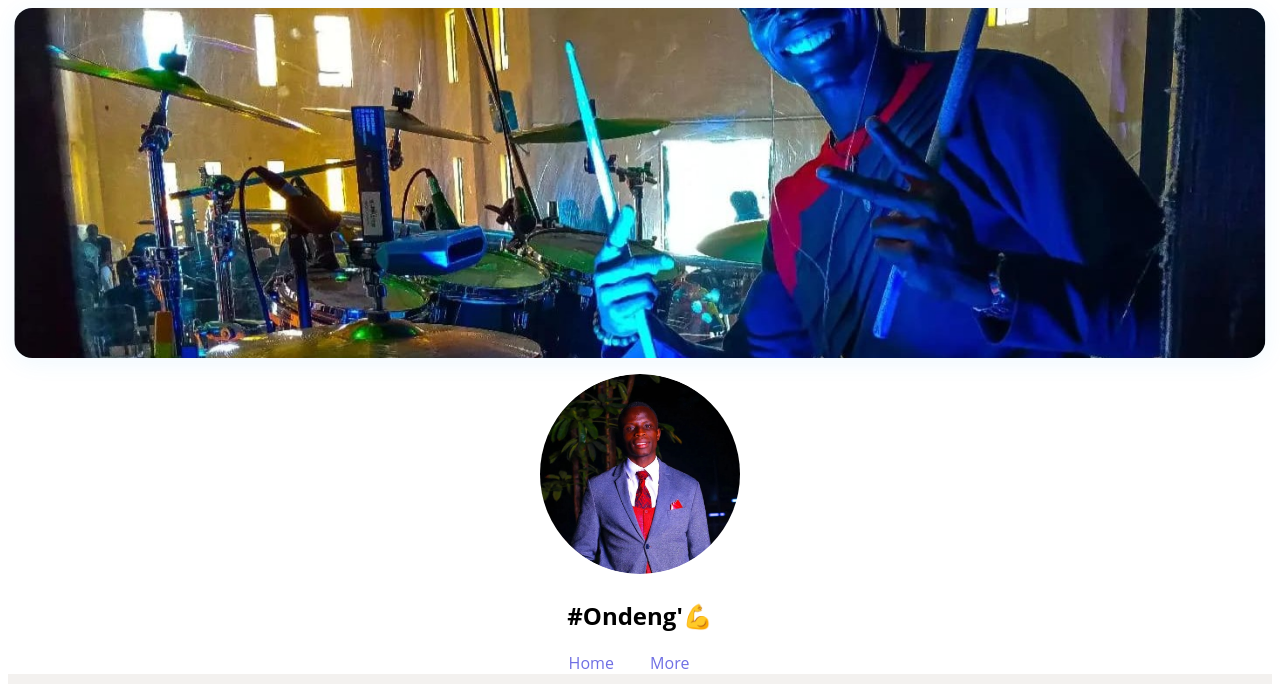
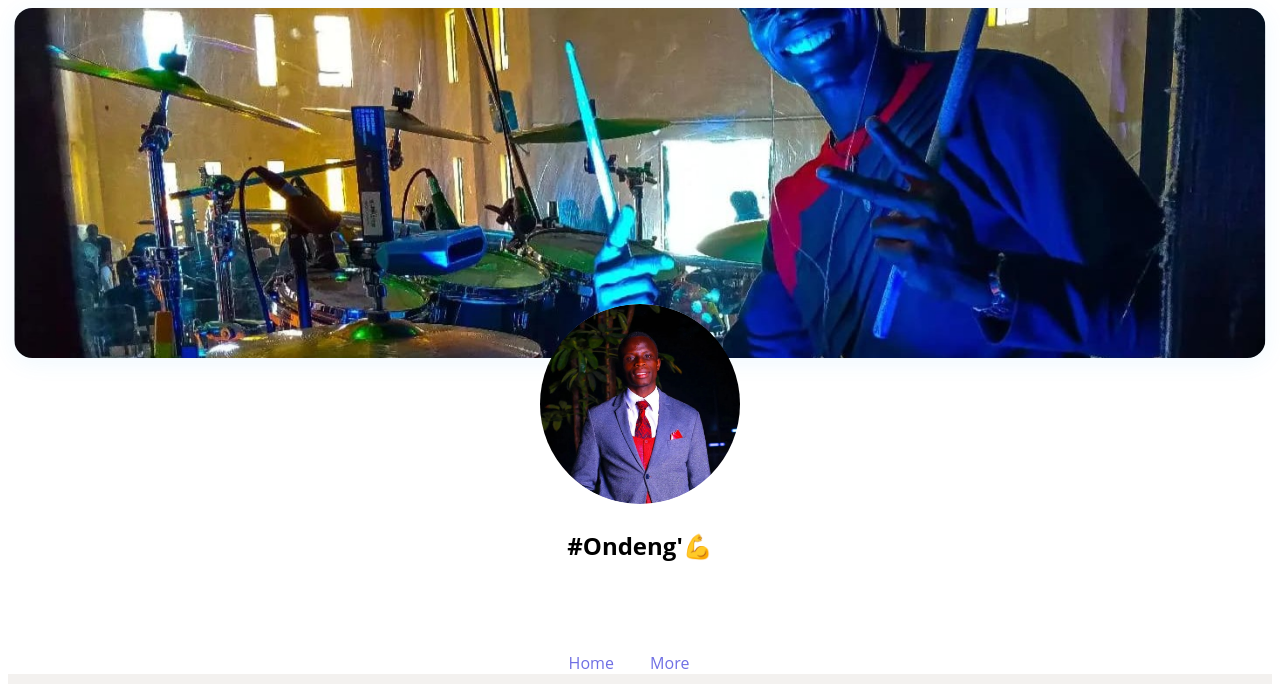
Before and after one commit to Royalprog21/drummerjosh.com, a plain HTML site: page index.html in a window 1280 px wide. Shown: the top 684 px of the page. Drawn offline with Linux system fonts and the light colour scheme.

Commit message:
Update style.css

```diff
--- a/style.css
+++ b/style.css
@@ -23,7 +23,10 @@ body{
   text-align: center;
   z-index: 10;
 }
-
+.profileHeader {
+  position: relative;
+  top: -70px;
+}
 .profilePic {
   position: relative;
   transition: all 0.6s ease-in-out;
```
